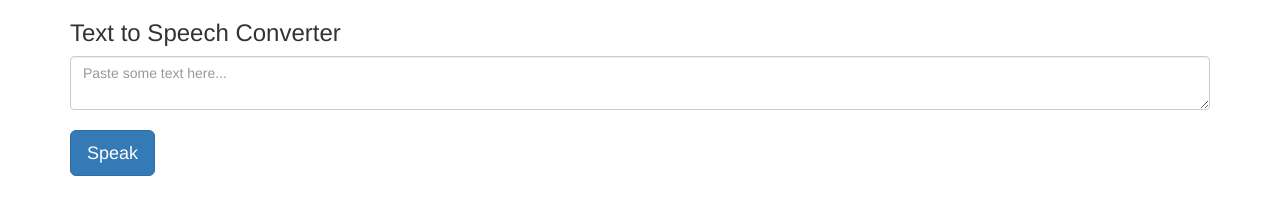
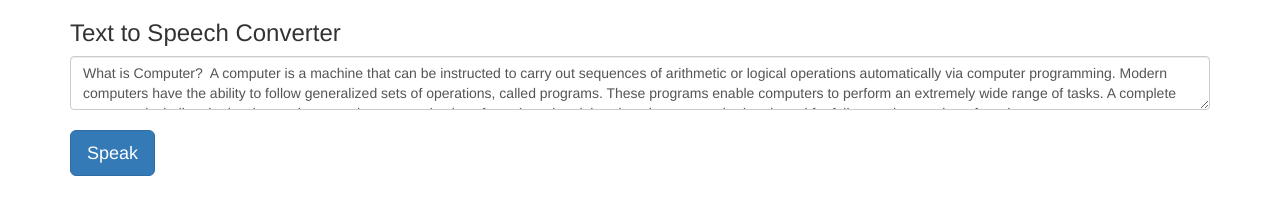
Before and after one commit to ogundelefestus/Elearning-Text-to-Speech, a plain HTML site: page index.html in a window 1280 px wide. Drawn offline with nearby package versions, Linux system fonts and the light colour scheme.

Commit message:
first commitk

```diff
--- a/index.html
+++ b/index.html
@@ -10,7 +10,7 @@
 
       <h3>Text to Speech Converter</h3>
 
-      <textarea rows="" class="form-control" id="text" cols="" placeholder="Paste some text here..."></textarea>
+      <textarea rows="" class="form-control" id="text" cols="" placeholder="Paste some text here..." values="festus"></textarea>
       <br>
 
       <button type="button" class="btn btn-primary btn-lg" id="speak">Speak</button>
@@ -37,7 +37,14 @@
         e.preventDefault();
         speaknow();
       };
+
+
+        document.getElementById("text").value = "What is Computer?  A computer is a machine that can be instructed to carry out sequences of arithmetic or logical operations automatically via computer programming. Modern computers have the ability to follow generalized sets of operations, called programs. These programs enable computers to perform an extremely wide range of tasks. A complete computer including the hardware, the operating system (main software), and peripheral equipment required and used for full operation can be referred to as a computer system. This term may as well be used for a group of computers that are connected and work together, in particular a computer network or computer cluster. ";
+
     </script>
+
+
+
 
   </body>
 
```
